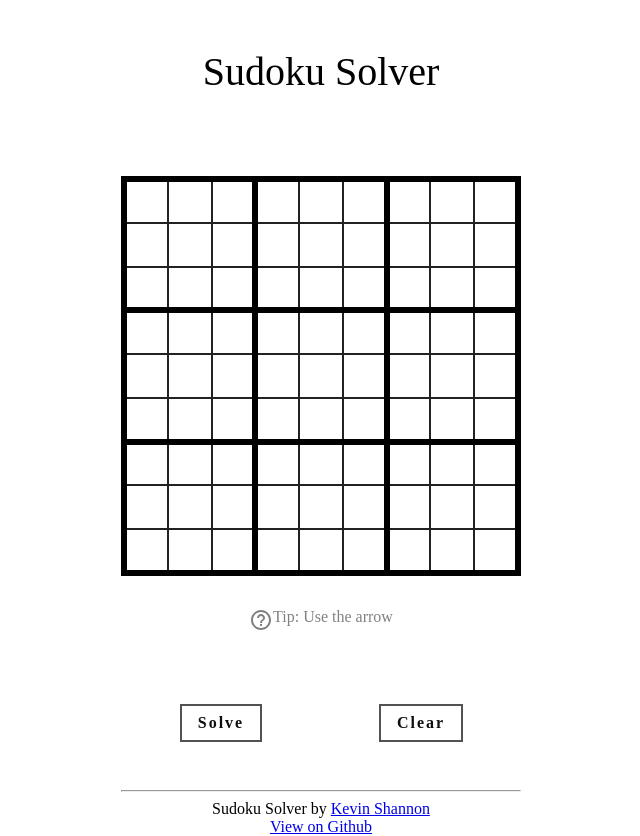
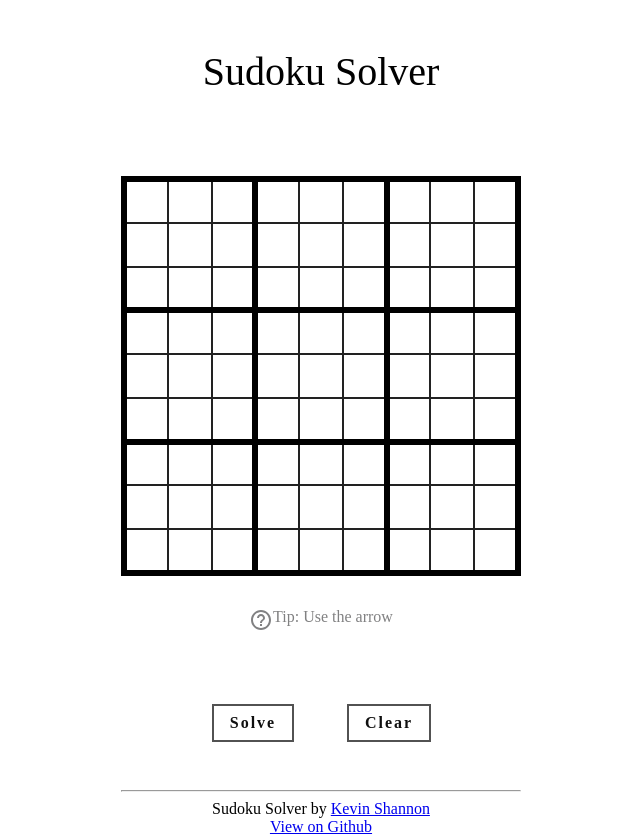
Before and after one commit to kevin-shannon/sudoku, a React (Create React App) app: page / in a window 1280 px wide. Shown: the whole page, without its empty margins (319-959 px from the left). Built offline with nearby package versions, Linux system fonts and the light colour scheme; the HTML template or start-up script is replaced by a standard one; a web font is replaced by a local one.

Commit message:
fancy button spacing

```diff
--- a/src/App.css
+++ b/src/App.css
@@ -110,6 +110,11 @@ hr {
   display: inline-block;
 }
 
+.button-row {
+  width: calc(100% - 10vw);
+  margin: 0 auto;
+}
+
 .btn:focus,
 .btn:active {
   outline: none;
```
